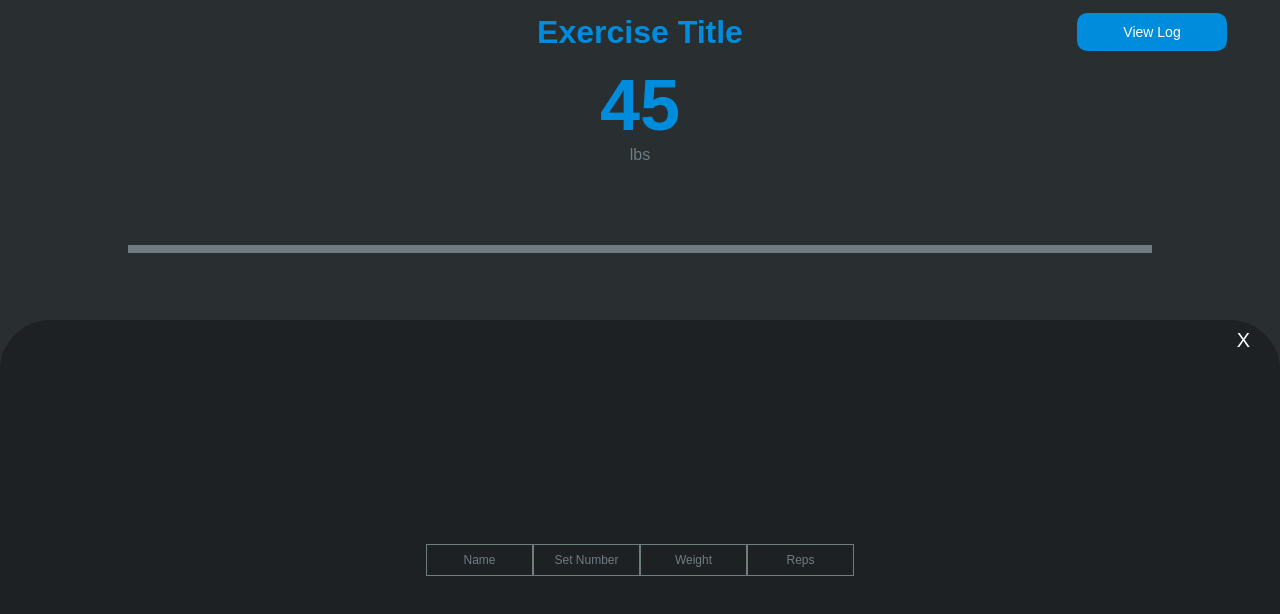
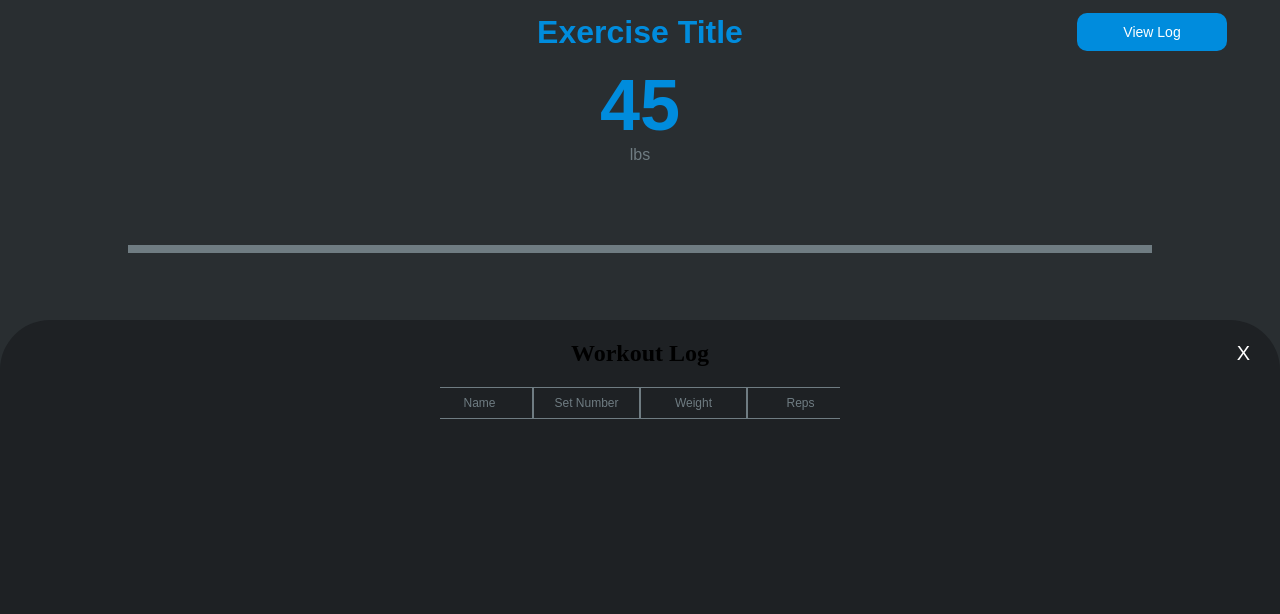
Before and after one commit to devonrandall-design/Tracking-App-Refined, a React (Create React App) app: page / in a window 1280 px wide. Both pictures are taken after a click on the button "View Log". Shown: the top 614 px of the page. Built offline with nearby package versions, Linux system fonts and the light colour scheme.

Commit message:
2 files modified

```diff
--- a/src/modal.js
+++ b/src/modal.js
@@ -5,6 +5,7 @@ export default function Modal({modal, changeModal, children}) {
   return (
   <div className={modal}>
     <div className="modal-header">
+      <h2>Workout Log</h2>
       <button onClick={() => changeModal('modal') }>X</button>
     </div>
     {children}
--- a/src/style.css
+++ b/src/style.css
@@ -310,10 +310,10 @@ align-items:center;
 
       .log-area {
         display: flex;
-        min-width: 475px;
+        max-width: 400px;
+        min-width: 300px;
         min-height: 400px;
         flex-direction: column;
-        justify-content: center;
         align-items: center;
         overflow-y: auto;
       }
```
